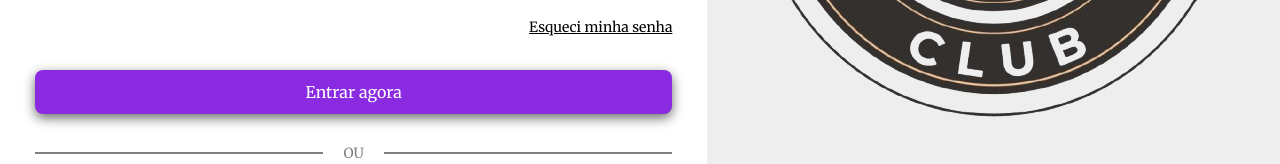
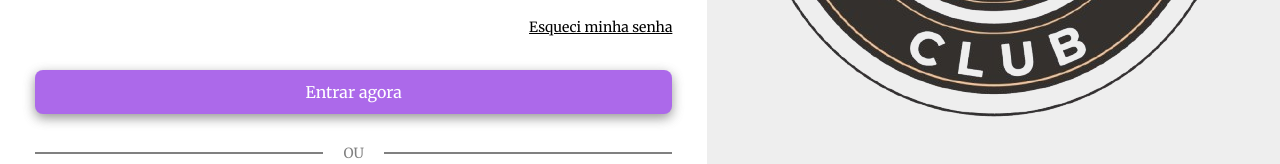
Before and after one commit to Baratoo/P-gina-Login, an Angular app: page /login in a window 1280 px wide. Shown: the part 583-747 px from the top of the page. Built offline with nearby package versions, Linux system fonts and the light colour scheme.

Commit message:
finalizando tela login

```diff
--- a/package.json
+++ b/package.json
@@ -18,6 +18,7 @@
     "@angular/platform-browser": "^16.2.12",
     "@angular/platform-browser-dynamic": "^16.2.12",
     "@angular/router": "^16.2.12",
+    "ngx-toastr": "^19.0.0",
     "rxjs": "~7.5.0",
     "tslib": "^2.3.0",
     "zone.js": "~0.13.3"
--- a/src/app/app.module.ts
+++ b/src/app/app.module.ts
@@ -3,9 +3,11 @@ import { BrowserModule } from '@angular/platform-browser';
 
 import { AppRoutingModule } from './app-routing.module';
 import { AppComponent } from './app.component';
-import {  RouterModule } from '@angular/router';
+import {  provideRouter, RouterModule } from '@angular/router';
 import { routes } from './app.routes';
-import { HttpClientModule } from '@angular/common/http';
+import { HttpClientModule, provideHttpClient, withFetch } from '@angular/common/http';
+import { provideToastr } from 'ngx-toastr';
+import { provideAnimations } from '@angular/platform-browser/animations';
 
 
 @NgModule({
@@ -18,7 +20,12 @@ import { HttpClientModule } from '@angular/common/http';
     RouterModule.forRoot(routes),
     HttpClientModule
   ],
-  providers: [],
+  providers: [
+    provideRouter(routes),
+    provideToastr(),
+    provideAnimations(),
+    provideHttpClient(withFetch())
+  ],
   bootstrap: [AppComponent]
 })
 export class AppModule { }
--- a/src/app/components/default-login-layout/default-login-layout.component.html
+++ b/src/app/components/default-login-layout/default-login-layout.component.html
@@ -4,7 +4,13 @@
         <h2>{{title}}</h2>
         <ng-content></ng-content>
         <div class="btn-wrapper">
-            <button class="btnPrimary" (click)="submit()">{{primaryBtnText}}</button>
+            <button
+            class="btnPrimary"
+            (click)="submit()"
+            [disabled]="disablePrimaryBtn"
+            >
+            {{primaryBtnText}}
+        </button>
             <div class="divider">
                 <div></div>
                 <span>OU</span>
--- a/src/app/components/default-login-layout/default-login-layout.component.scss
+++ b/src/app/components/default-login-layout/default-login-layout.component.scss
@@ -76,6 +76,10 @@ main{
                 padding: 12px 24px;
                 cursor: pointer;
 
+                &:disabled {
+                    opacity: 0.7;
+                }
+
                 &.btnPrimary{
                     background-color: $primary-color;
                     color:white;
--- a/src/app/components/default-login-layout/default-login-layout.component.ts
+++ b/src/app/components/default-login-layout/default-login-layout.component.ts
@@ -13,6 +13,7 @@ export class DefaultLoginLayoutComponent{
   @Input() title: String = "";
   @Input() primaryBtnText: String = "";
   @Input() secundaryBtnText: String = "";
+  @Input() disablePrimaryBtn: boolean = true;
   @Input() pragas: String = "";
 
   @Output("submit") onSubmit = new EventEmitter();
--- a/src/app/pages/login/login.component.html
+++ b/src/app/pages/login/login.component.html
@@ -5,8 +5,9 @@
     pragas="PragasClub"
     (submit)="submit()"
     (navigate)="navigate()"
+    [disablePrimaryBtn]="!loginForm.valid"
+>
 
->
     <form [formGroup]="loginForm" (ngSubmit)="submit()">
         <app-primary-input
             formControlName="email"
--- a/src/app/pages/login/login.component.ts
+++ b/src/app/pages/login/login.component.ts
@@ -4,6 +4,7 @@ import { FormControl, FormGroup, ReactiveFormsModule, Validators } from '@angula
 import { PrimaryInputComponent } from 'src/app/components/primary-input/primary-input.component';
 import { Router } from '@angular/router';
 import { LoginService } from 'src/app/services/login.service';
+import { ToastrService } from 'ngx-toastr';
 
 @Component({
   selector: 'app-login',
@@ -14,7 +15,7 @@ import { LoginService } from 'src/app/services/login.service';
     PrimaryInputComponent
   ],
   providers: [
-    LoginService
+    LoginService,
   ],
   templateUrl: './login.component.html',
   styleUrls: ['./login.component.scss'],
@@ -26,7 +27,8 @@ export class LoginComponent{
 
   constructor(
     private router: Router,
-    private loginService: LoginService
+    private loginService: LoginService,
+    private toastrService: ToastrService
   ) {
 
     this.loginForm = new FormGroup({
@@ -37,8 +39,8 @@ export class LoginComponent{
 
    submit(){
     this.loginService.login(this.loginForm.value.email, this.loginForm.value.senha).subscribe({
-      next: () => console.log("sucesso"),
-      error: () => console.log("error")
+      next: () => this.toastrService.success("Login feito com sucesso!"),
+      error: () => this.toastrService.error("ERROR!"),
     })
    }
 
--- a/src/main.ts
+++ b/src/main.ts
@@ -3,6 +3,7 @@ import { platformBrowserDynamic } from '@angular/platform-browser-dynamic';
 
 import { AppModule } from './app/app.module';
 import { environment } from './environments/environment';
+//import { appConfig } from './app/app.config';
 
 if (environment.production) {
   enableProdMode();
--- a/src/styles.scss
+++ b/src/styles.scss
@@ -1,3 +1,5 @@
+@import 'ngx-toastr/toastr';
+
 *{
     margin: 0;
     padding: 0;
```
Also changed, not shown: src/app/app.config.ts (+6 -3 lines), 1 other file (tests, documents, lock files or other folders).
